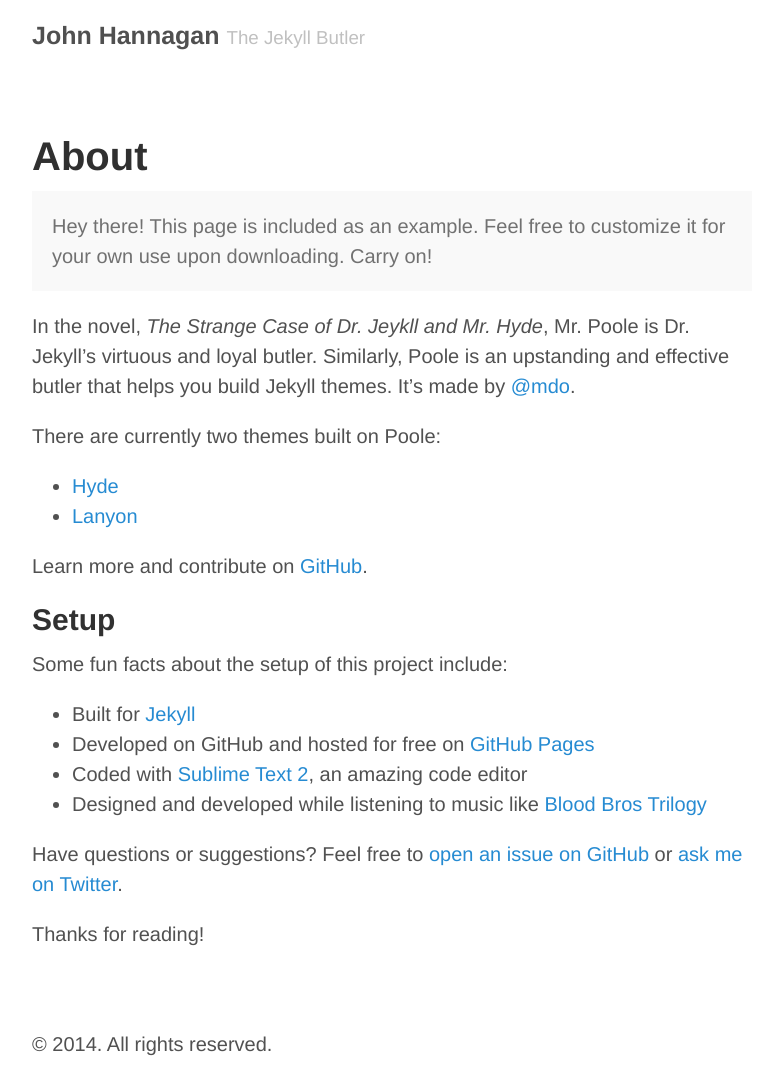
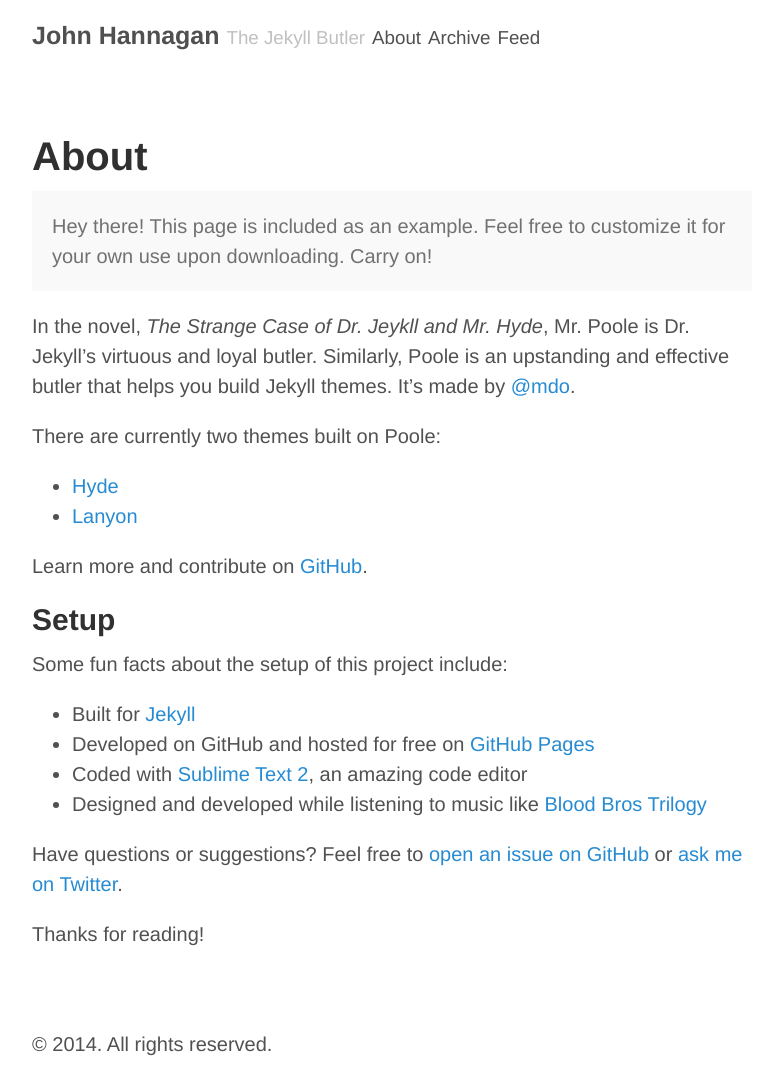
Before and after one commit to Weetbix/weetbix.github.io, a Jekyll site: the page built from about.md, in a window 1280 px wide. Shown: the whole page, without its empty margins (248-1021 px from the left). Built offline with Jekyll 4.4.1, drawn with Linux system fonts in a browser that asks for light colours; Markdown is read by kramdown in place of the engine named in the settings.

Commit message:
Add archive and links

```diff
--- a/_config.yml
+++ b/_config.yml
@@ -9,7 +9,7 @@
 title:            John Hannagan
 tagline:          The Jekyll Butler
 url:              http://johnhannagan.com
-paginate:         1
+paginate:         4
 baseurl:          /
 author:
   name:           John Hannagan
@@ -20,3 +20,9 @@
 version:          1.0.0
 github:
   repo:           https://github.com/poole/poole
+
+#navbar pages
+pages_list:
+  About: '/about'
+  Archive: '/archive'
+  Feed: '/atom.xml'
--- a/_layouts/default.html
+++ b/_layouts/default.html
@@ -10,6 +10,9 @@
         <h3 class="masthead-title">
           <a href="{{ site.baseurl }}" title="Home">{{ site.title }}</a>
           <small>{{ site.tagline }}</small>
+			{% for page in site.pages_list %}
+			<small><a href="{{ page[1]  }}">{{ page[0] }}</a></small>
+			{% endfor %}
         </h3>
       </div>
 
```
Also changed, not shown: archive.md (added, +10 -0 lines).
